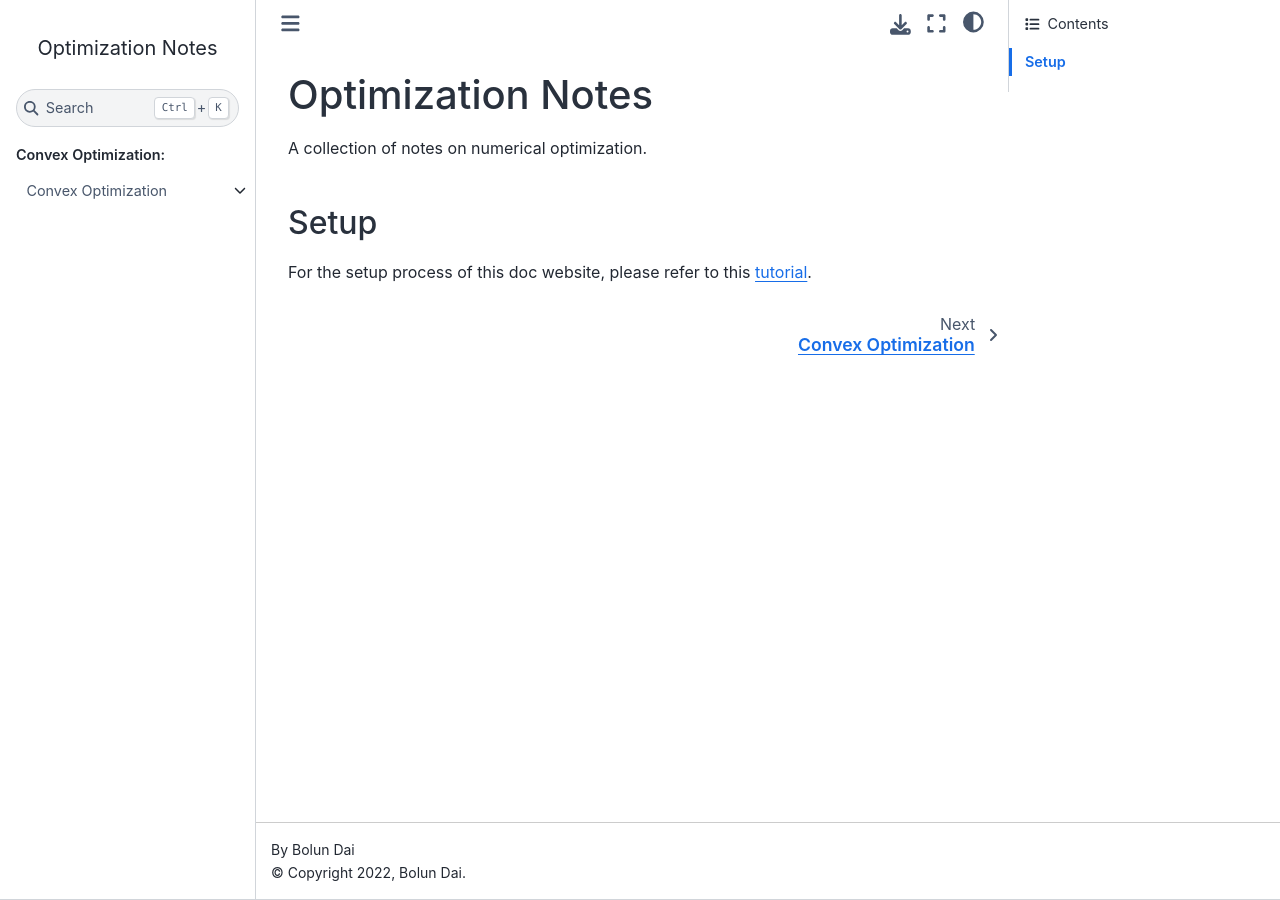
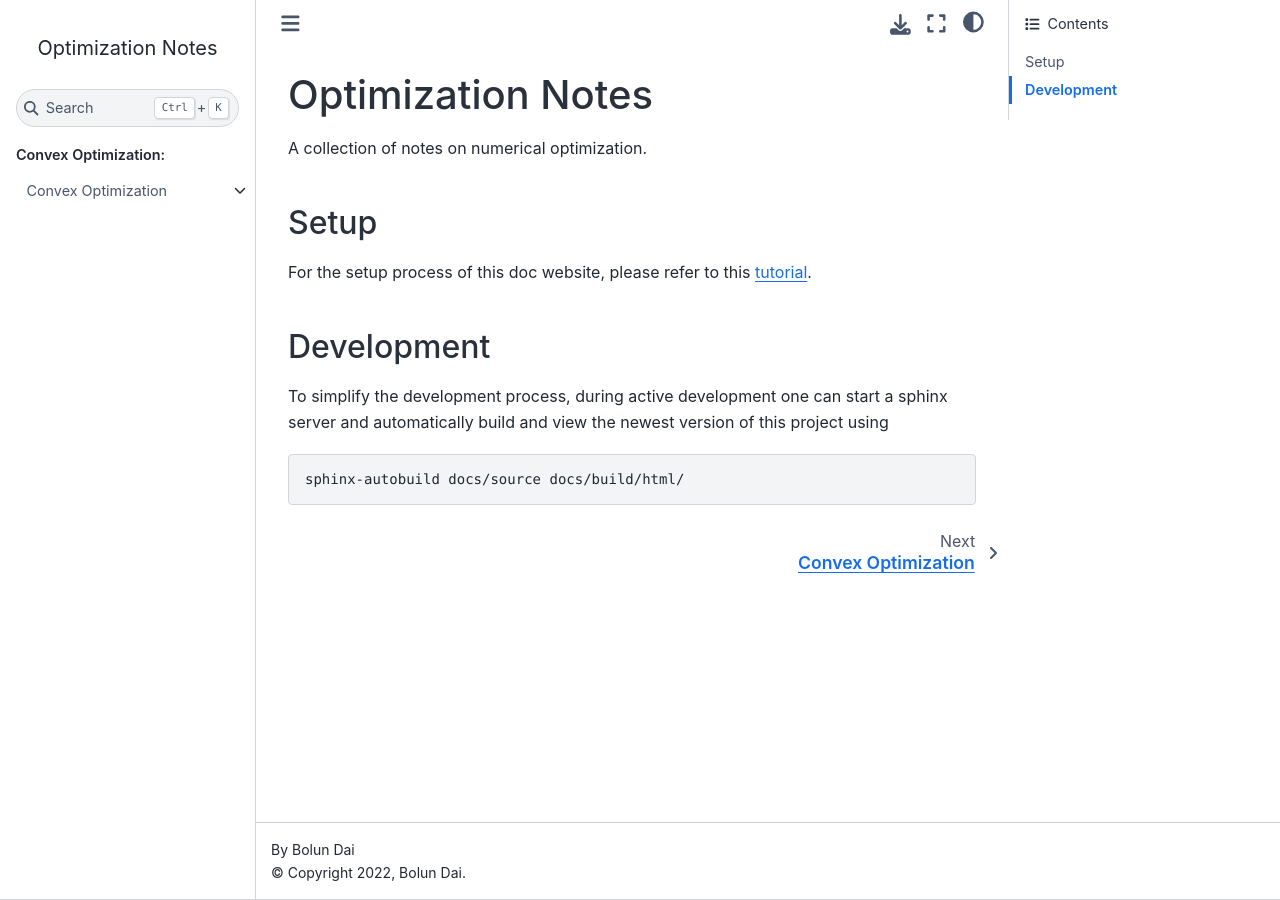
Before and after one commit to BolunDai0216/OptimizationNotes, a Sphinx documentation site: the page built from docs/source/index.md, in a window 1280 px wide. Built offline with Sphinx 7.4.7 and the Sphinx Book theme 1.1.4, drawn with Linux system fonts in a browser that asks for light colours.

````diff
--- a/README.md
+++ b/README.md
@@ -4,3 +4,11 @@ A collection of notes on numerical optimization.
 ## Setup
 
 For the setup process of this doc website, please refer to this [tutorial](https://github.com/readthedocs/tutorial-sphinx-markdown/blob/main/NOTES.md).
+
+## Development
+
+To simplify the development process, during active development one can start a sphinx server and automatically build and view the newest version of this project using
+
+```bash
+sphinx-autobuild docs/source docs/build/html/
+```
````
Also changed, not shown: docs/source/convex_optimization/index.md (+1 -0 lines), docs/source/convex_optimization/kkt.md (added, +50 -0 lines), docs/source/convex_optimization/duality.md (line endings or trailing spaces).
